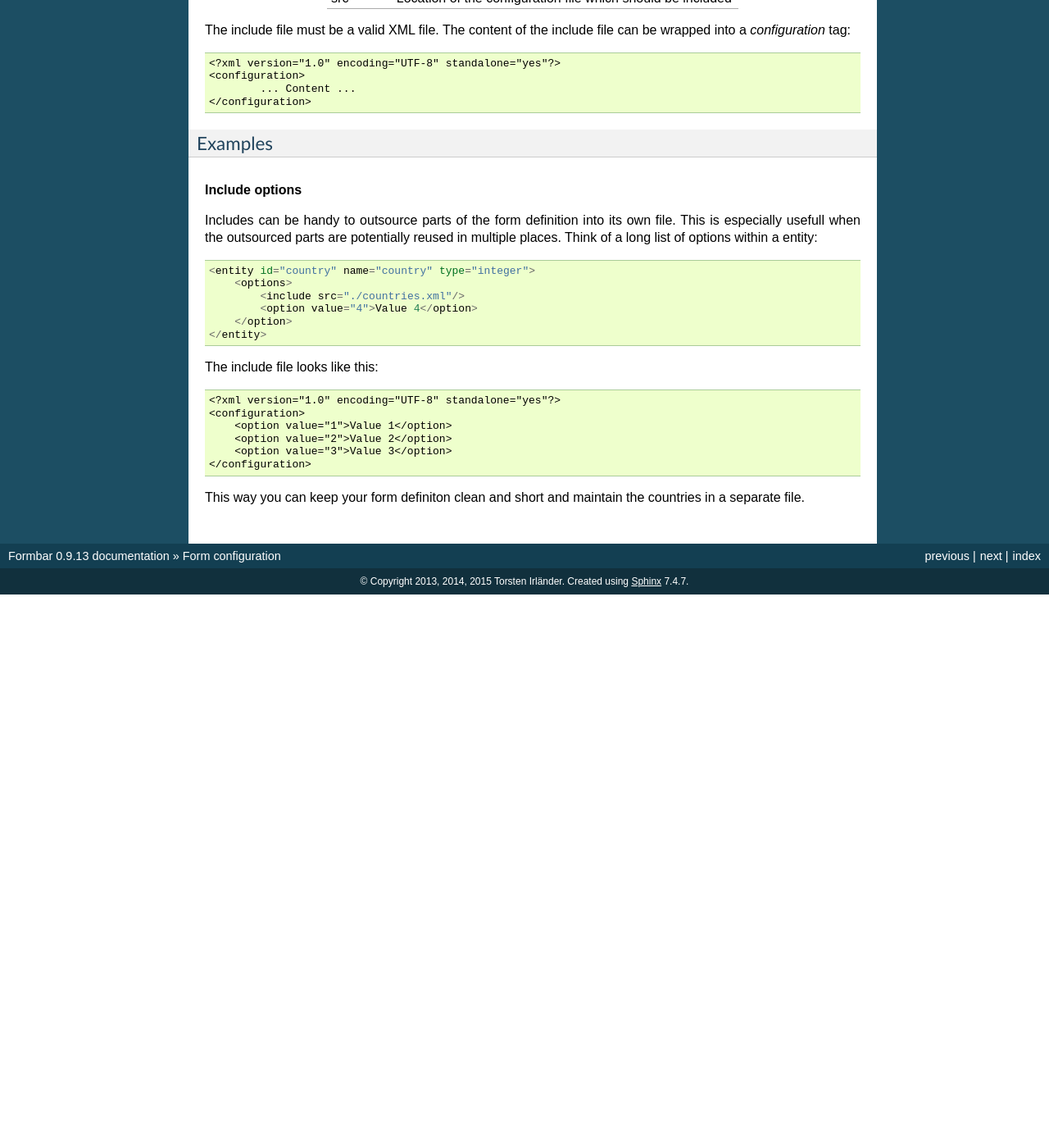
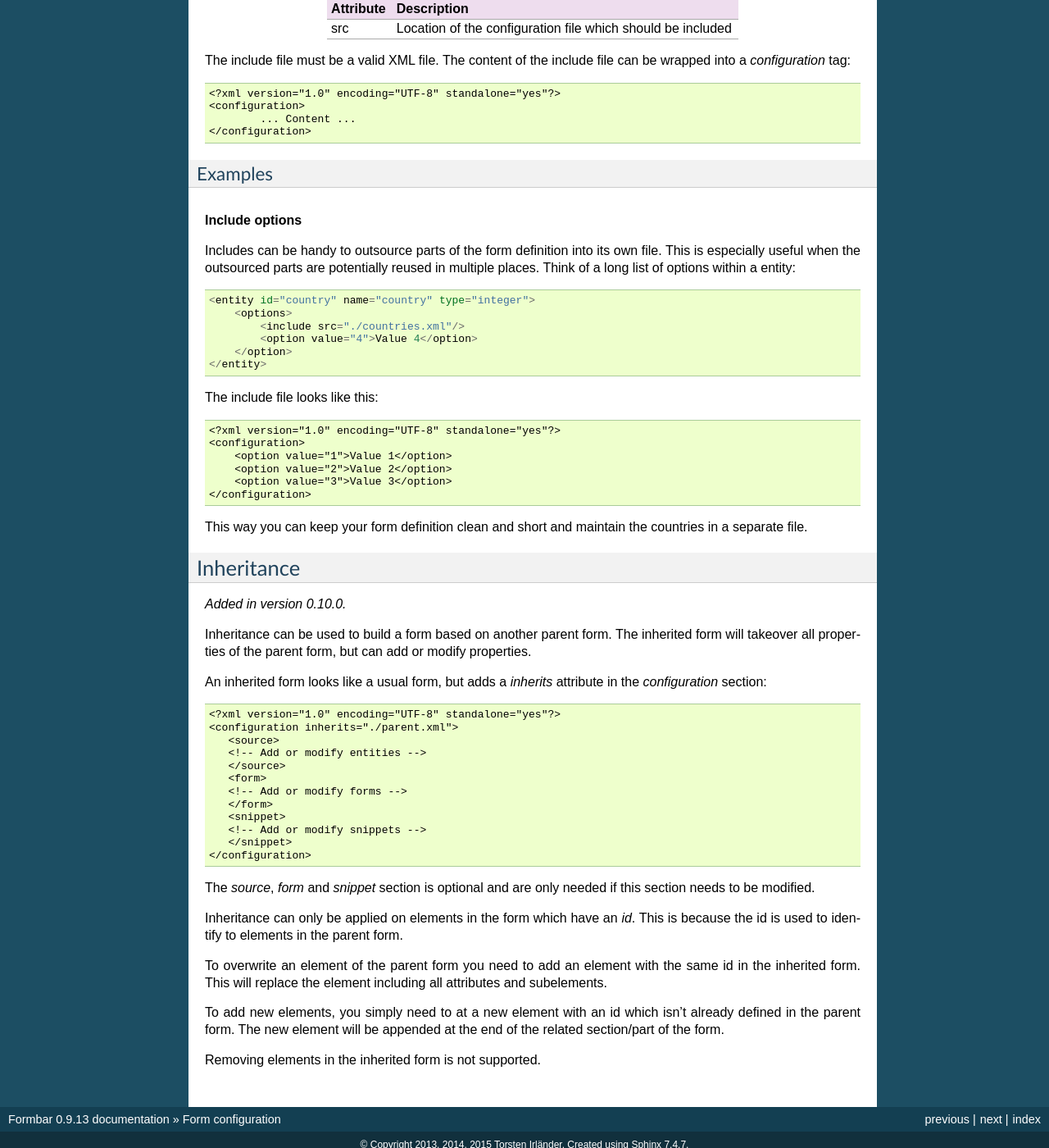
Before and after one commit to ringo-framework/formbar, a Sphinx documentation site: the page built from docs/source/config.rst, in a window 1280 px wide and 1400 px high, scrolled down 12361 px. Shown: the whole window at 82% size. Built offline with Sphinx 7.4.7, drawn with Linux system fonts in a browser that asks for light colours; formulas are drawn with MathJax 3; before the commit the page ends 13086 px from its top, so only the background shows below that; some of the changed text lies outside the part shown.

Commit message:
Added section on inhertitance in the documentation.

```diff
--- a/docs/source/config.rst
+++ b/docs/source/config.rst
@@ -762,6 +762,7 @@ must be added to the form::
 
 Includes
 ========
+.. versionadded:: 0.10.0
 Includes are used to include the content of a different file into the current
 configuration. The included file may contain :ref:`entity` definition or parts
 of the :ref:`layout` like a single :ref:`snippet`. The include will be
@@ -789,10 +790,9 @@ be wrapped into a `configuration` tag::
 
 Examples
 --------
-
 .. rubric:: Include options
 Includes can be handy to outsource parts of the form definition into its own
-file. This is especially usefull when the outsourced parts are potentially
+file. This is especially useful when the outsourced parts are potentially
 reused in multiple places. Think of a long list of options within a entity::
 
         <entity id="country" name="country" type="integer">
@@ -811,5 +811,44 @@ The include file looks like this::
             <option value="3">Value 3</option>
         </configuration>
 
-This way you can keep your form definiton clean and short and maintain the
+This way you can keep your form definition clean and short and maintain the
 countries in a separate file.
+
+Inheritance
+===========
+.. versionadded:: 0.10.0
+Inheritance can be used to build a form based on another parent form. The
+inherited form will takeover all properties of the parent form, but can add or
+modify properties.
+
+An inherited form looks like a usual form, but adds a `inherits` attribute in
+the `configuration` section::
+
+        <?xml version="1.0" encoding="UTF-8" standalone="yes"?>
+        <configuration inherits="./parent.xml">
+           <source>
+           <!-- Add or modify entities -->
+           </source>
+           <form>
+           <!-- Add or modify forms -->
+           </form>
+           <snippet>
+           <!-- Add or modify snippets -->
+           </snippet>
+        </configuration>
+
+The `source`, `form` and `snippet` section is optional and are only needed if
+this section needs to be modified.
+
+Inheritance can only be applied on elements in the form which have an `id`.
+This is because the id is used to identify to elements in the parent form.
+
+To overwrite an element of the parent form you need to add an element with the
+same id in the inherited form. This will replace the element including all
+attributes and subelements.
+
+To add new elements, you simply need to at a new element with an id which
+isn't already defined in the parent form. The new element will be appended at
+the end of the related section/part of the form.
+
+Removing elements in the inherited form is not supported.
```
